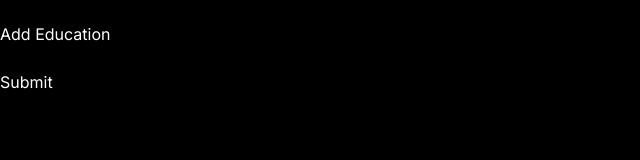
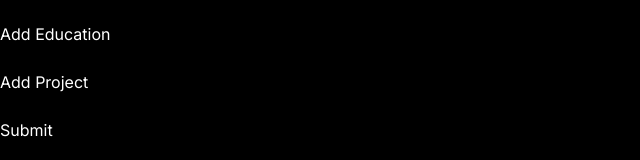
Before and after one commit to GoneSahlin/ResumeBuilder, a Next.js app in the folder app/resume-builder/: page /cv in a window 1280 px wide. Shown: the part 122-282 px from the top of the page, without its empty margins (0-640 px from the left). Built offline with nearby package versions, Linux system fonts and the light colour scheme.

Commit message:
added projects

```diff
--- a/app/resume-builder/src/app/cv/page.tsx
+++ b/app/resume-builder/src/app/cv/page.tsx
@@ -2,6 +2,7 @@
 import { useForm, SubmitHandler } from "react-hook-form"
 import { Contacts } from "../ui/contacts";
 import { Educations } from "../ui/educations";
+import { Projects } from "../ui/projects";
 
 export type Inputs = {
   firstName: string
@@ -34,6 +35,8 @@ export default function Page() {
 
       {Educations(register)}<br />
 
+      {Projects(register)}<br />
+
       <input type="submit" value="Submit" /><br /><br />
     </form>
   );
--- /dev/null
+++ b/app/resume-builder/src/app/ui/projects.tsx
@@ -0,0 +1,40 @@
+import { useState } from "react";
+import { UseFormRegister } from "react-hook-form";
+import { Bullets } from "./bullets";
+
+export function Projects(register: UseFormRegister<any>) {
+  const [count, setCount] = useState(0);
+
+  function addProject() {
+    setCount(count + 1);
+  }
+
+  function Project(i: number) {
+    return (
+      <div key={i}>
+        <label>Project Title:</label><br />
+        <input {...register("projectTitle" + i)}></input><br />
+        <label>Tools:</label><br />
+        <input {...register("projectTools" + i)}></input><br />
+        <label>Date:</label><br />
+        <input {...register("projectDate" + i)}></input><br />
+        <label>Url:</label><br />
+        <input {...register("projectUrl" + i)}></input><br />
+        <Bullets id={"project" + i} register={register} /><br />
+      </div>
+    );
+  };
+
+  const countArray = Array.from(
+    {length: count},
+    (item, index) => item = index
+  );
+
+  return (
+    <div>
+      {[...countArray].map(Project)}
+
+      <button type="button" onClick={addProject}>Add Project</button>
+    </div>
+  );
+}
```
